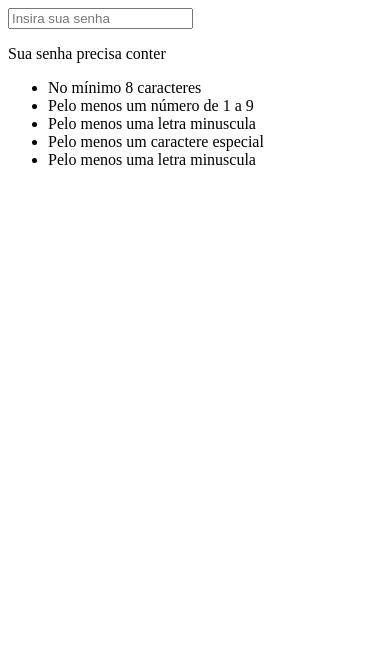
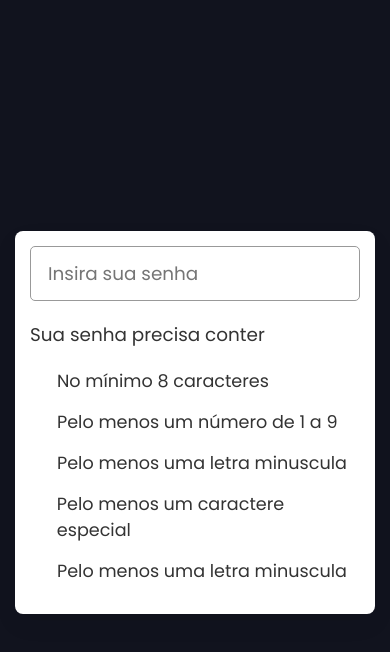
Before and after one commit to oberon4589/SenhaComRequsitos, a plain HTML site: page index.html in a window 390 px wide. Drawn offline with Linux system fonts and the light colour scheme.

Commit message:
finalizando css e sj

```diff
--- a/index.html
+++ b/index.html
@@ -5,7 +5,7 @@
     <meta name="viewport" content="width=device-width, initial-scale=1.0">
     <title>Senha com requisito</title>
     <link rel="stylesheet" href="style.css">
-    <script src="script.js"></script>
+    <script src="script.js" defer></script>
 </head>
 <body>
 
--- a/script.js
+++ b/script.js
@@ -1,6 +1,6 @@
 const passwordInput = document.querySelector('.pass-field input');
 const eyeIcon = document.querySelector('.pass-field i');
-const requirementList = document.querySelector('.requirement-list li');
+const requirementList = document.querySelectorAll('.requirement-list li');
 
 // Um array de senhas com os correspondentes requisitos
 const requirements = [
--- a/style.css
+++ b/style.css
@@ -0,0 +1,101 @@
+/* Import Google font - Poppins */
+@import url('https://fonts.googleapis.com/css2?family=Poppins:wght@400;500;600&display=swap');
+* {
+  margin: 0;
+  padding: 0;
+  box-sizing: border-box;
+  font-family: "Poppins", sans-serif;
+}
+body {
+  display: flex;
+  align-items: center;
+  justify-content: center;
+  min-height: 100vh;
+  background: #11131e;
+}
+.wrapper {
+  width: 450px;
+  overflow: hidden;
+  padding: 28px;
+  border-radius: 8px;
+  background: #fff;
+  box-shadow: 0 10px 25px rgba(0,0,0,0.06);
+}
+.wrapper .pass-field {
+  height: 65px;
+  width: 100%;
+  position: relative;
+}
+.pass-field input {
+  width: 100%;
+  height: 100%;
+  outline: none;
+  padding: 0 17px;
+  font-size: 1.3rem;
+  border-radius: 5px;
+  border: 1px solid #999;
+}
+.pass-field input:focus {
+  padding: 0 16px;
+  border: 2px solid #4285F4;
+}
+.pass-field i {
+  right: 18px;
+  top: 50%;
+  font-size: 1.2rem;
+  color: #999;
+  cursor: pointer;
+  position: absolute;
+  transform: translateY(-50%);
+}
+.wrapper .content {
+  margin: 20px 0 10px;
+}
+.content p {
+  color: #333;
+  font-size: 1.3rem;
+}
+.content .requirement-list {
+  margin-top: 20px;
+}
+.requirement-list li {
+  font-size: 1.3rem;
+  list-style: none;
+  display: flex;
+  align-items: center;
+  margin-bottom: 15px;
+}
+.requirement-list li i {
+  width: 20px;
+  color: #aaa;
+  font-size: 0.6rem;
+}
+.requirement-list li.valid i {
+  font-size: 1.2rem;
+  color: #4285F4;
+}
+.requirement-list li span {
+  margin-left: 12px;
+  color: #333;
+}
+.requirement-list li.valid span {
+  color: #999;
+}
+
+@media screen and (max-width: 500px) {
+  body, .wrapper {
+    padding: 15px;
+  }
+  .wrapper .pass-field {
+    height: 55px;
+  }
+  .pass-field input, .content p  {
+    font-size: 1.15rem;
+  }
+  .pass-field i, .requirement-list li {
+    font-size: 1.1rem;
+  }
+  .requirement-list li span {
+    margin-left: 7px;
+  }
+}
```
